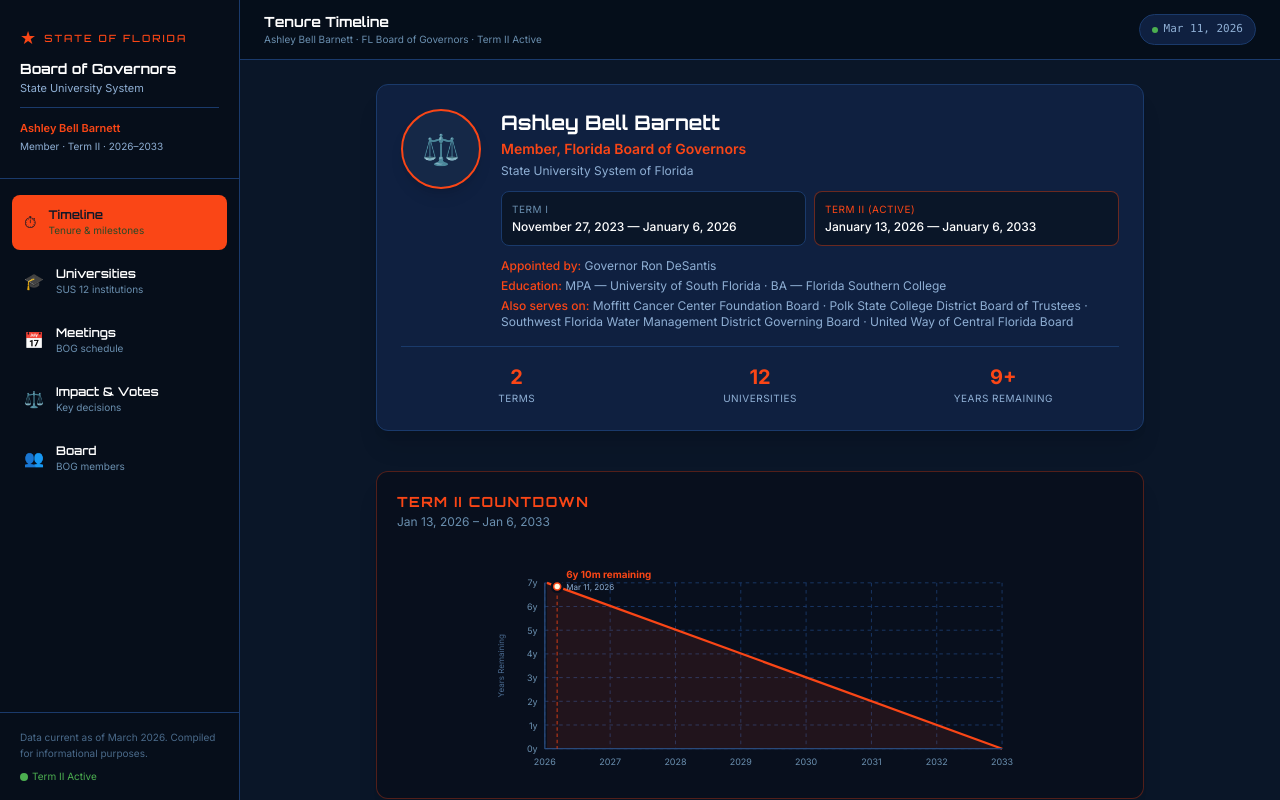
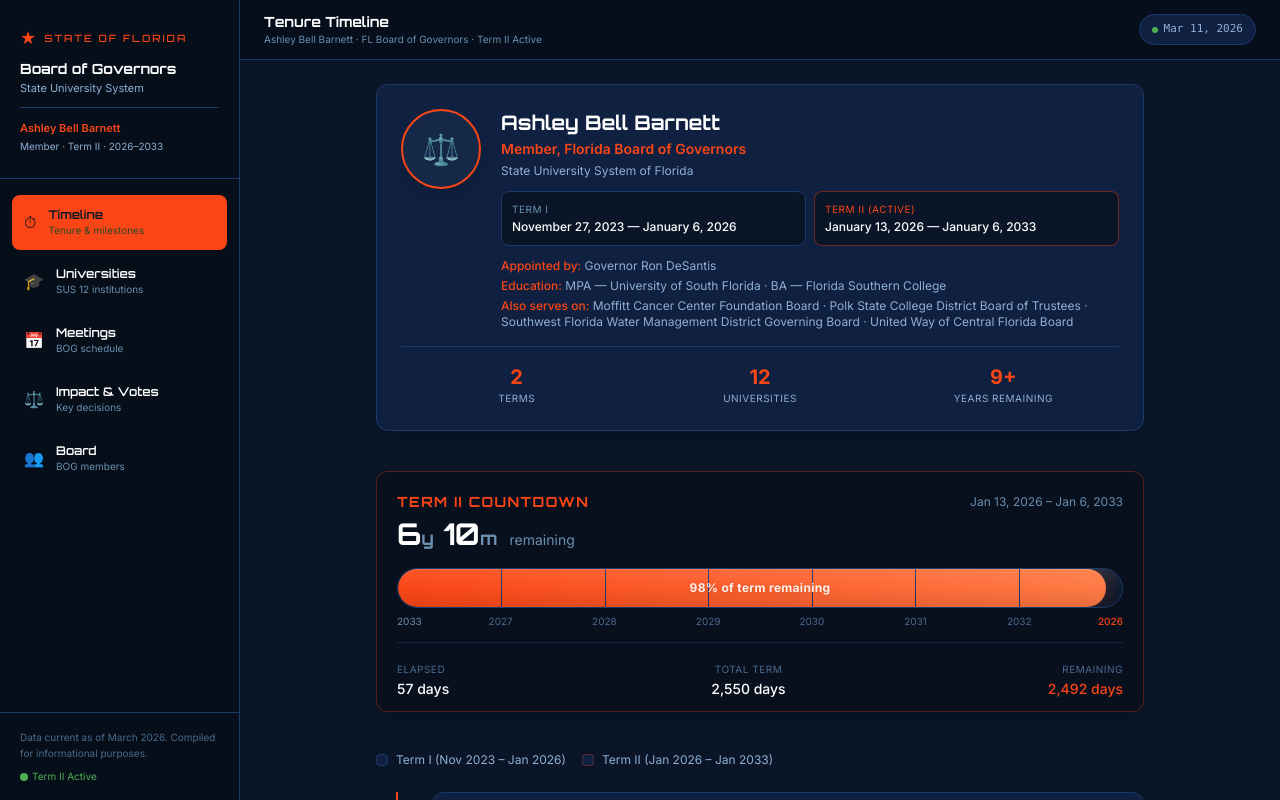
Before and after one commit to wesbenterprise/governor-bell-barnett, a Next.js app: page / in a window 1280 px wide. Shown: the top 800 px of the page. Built offline with nearby package versions, Linux system fonts and the light colour scheme.

Commit message:
Replace countdown chart with depleting horizontal thermometer bar
- Orange gradient fill depleting from right to left
- Year markers along the bar
- Big remaining time display (6y 10m)
- Elapsed/total/remaining stats below
- Glass highlight effect for depth

```diff
--- a/app/components/TermCountdown.tsx
+++ b/app/components/TermCountdown.tsx
@@ -2,220 +2,125 @@
 
 const TERM_START = new Date("2026-01-13");
 const TERM_END = new Date("2033-01-06");
-const TODAY = new Date("2026-03-11");
+const NOW = new Date();
 
-function getDecimalYear(date: Date): number {
-  const year = date.getFullYear();
-  const startOfYear = new Date(year, 0, 1).getTime();
-  const endOfYear = new Date(year + 1, 0, 1).getTime();
-  return year + (date.getTime() - startOfYear) / (endOfYear - startOfYear);
-}
+export default function TermCountdown() {
+  const totalMs = TERM_END.getTime() - TERM_START.getTime();
+  const elapsedMs = NOW.getTime() - TERM_START.getTime();
+  const remainingMs = totalMs - elapsedMs;
+  const pctElapsed = Math.min(Math.max(elapsedMs / totalMs, 0), 1);
+  const pctRemaining = 1 - pctElapsed;
 
-function getRemainingLabel(): string {
-  const totalMs = TERM_END.getTime() - TERM_START.getTime();
-  const elapsedMs = TODAY.getTime() - TERM_START.getTime();
-  const remainingMs = totalMs - elapsedMs;
   const totalDays = remainingMs / (1000 * 60 * 60 * 24);
   const years = Math.floor(totalDays / 365.25);
   const months = Math.round((totalDays % 365.25) / 30.44);
-  return `${years}y ${months}m remaining`;
-}
 
-export default function TermCountdown() {
-  const padLeft = 60;
-  const padRight = 30;
-  const padTop = 50;
-  const padBottom = 55;
-  const svgW = 600;
-  const svgH = 290;
-  const chartW = svgW - padLeft - padRight;
-  const chartH = svgH - padTop - padBottom;
-
-  const xScale = (decYear: number) =>
-    padLeft + ((decYear - 2026) / 7) * chartW;
-  const yScale = (remaining: number) =>
-    padTop + ((7 - remaining) / 7) * chartH;
-
-  const termStartDec = getDecimalYear(TERM_START);
-  const termEndDec = getDecimalYear(TERM_END);
-  const todayDec = getDecimalYear(TODAY);
-
-  const totalTermMs = TERM_END.getTime() - TERM_START.getTime();
-  const elapsedMs = TODAY.getTime() - TERM_START.getTime();
-  const todayRemaining = 7 * (1 - elapsedMs / totalTermMs);
-
-  const x1 = xScale(termStartDec);
-  const y1 = yScale(7);
-  const x2 = Math.min(xScale(termEndDec), svgW - padRight);
-  const y2 = yScale(0);
-  const xT = xScale(todayDec);
-  const yT = yScale(todayRemaining);
-  const chartBottom = svgH - padBottom;
-
-  const areaPath = `M ${x1} ${y1} L ${x2} ${y2} L ${x2} ${chartBottom} L ${x1} ${chartBottom} Z`;
-  const linePath = `M ${x1} ${y1} L ${x2} ${y2}`;
-
-  const remainingLabel = getRemainingLabel();
-  const yearTicks = [2026, 2027, 2028, 2029, 2030, 2031, 2032, 2033];
-  const yTicks = [0, 1, 2, 3, 4, 5, 6, 7];
-
-  // Position the today label to the right if close to left edge
-  const labelX = xT + 10;
-  const labelAnchor = "start";
+  const totalTermDays = totalMs / (1000 * 60 * 60 * 24);
+  const elapsedDays = Math.floor(elapsedMs / (1000 * 60 * 60 * 24));
 
   return (
     <div className="mb-10 rounded-xl border border-[#FA4616]/30 bg-[#080f1d] overflow-hidden shadow-xl">
-      <div className="px-5 pt-5 pb-2">
+      <div className="px-5 pt-5 pb-3">
+        <div className="flex items-center justify-between mb-1">
           <h3
-          className="text-sm font-bold text-[#FA4616] uppercase tracking-widest mb-0.5"
+            className="text-sm font-bold text-[#FA4616] uppercase tracking-widest"
             style={{ fontFamily: "var(--font-orbitron-var), Orbitron, sans-serif" }}
           >
             TERM II COUNTDOWN
           </h3>
-        <p className="text-xs text-[#6a8faf]">Jan 13, 2026 – Jan 6, 2033</p>
+          <span className="text-xs text-[#6a8faf]">
+            Jan 13, 2026 – Jan 6, 2033
+          </span>
         </div>
 
-      <svg
-        viewBox={`0 0 ${svgW} ${svgH}`}
-        className="w-full"
-        style={{ maxHeight: 260, display: "block" }}
+        {/* Big remaining number */}
+        <div className="flex items-baseline gap-3 mb-4">
+          <span
+            className="text-3xl font-bold text-white"
+            style={{ fontFamily: "var(--font-orbitron-var), Orbitron, sans-serif" }}
           >
-        {/* Horizontal grid lines */}
-        {yTicks.map((y) => (
-          <line
-            key={`grid-y-${y}`}
-            x1={padLeft}
-            y1={yScale(y)}
-            x2={svgW - padRight}
-            y2={yScale(y)}
-            stroke="#1a3a6b"
-            strokeWidth="1"
-            strokeDasharray="4,4"
-          />
-        ))}
+            {years}
+            <span className="text-lg text-[#6a8faf]">y</span>{" "}
+            {months}
+            <span className="text-lg text-[#6a8faf]">m</span>
+          </span>
+          <span className="text-sm text-[#6a8faf]">remaining</span>
+        </div>
 
-        {/* Vertical grid lines */}
-        {yearTicks.map((yr) => (
-          <line
-            key={`grid-x-${yr}`}
-            x1={xScale(yr)}
-            y1={padTop}
-            x2={xScale(yr)}
-            y2={chartBottom}
-            stroke="#1a3a6b"
-            strokeWidth="1"
-            strokeDasharray="4,4"
-          />
-        ))}
-
-        {/* Area fill */}
-        <path d={areaPath} fill="#FA4616" fillOpacity="0.10" />
-
-        {/* Line */}
-        <path d={linePath} stroke="#FA4616" strokeWidth="2.5" fill="none" />
-
-        {/* Axes */}
-        <line
-          x1={padLeft}
-          y1={chartBottom}
-          x2={svgW - padRight}
-          y2={chartBottom}
-          stroke="#2a4a7b"
-          strokeWidth="1.5"
-        />
-        <line
-          x1={padLeft}
-          y1={padTop}
-          x2={padLeft}
-          y2={chartBottom}
-          stroke="#2a4a7b"
-          strokeWidth="1.5"
+        {/* Thermometer bar */}
+        <div className="relative w-full h-10 rounded-full bg-[#0d1a2e] border border-[#1a3a6b] overflow-hidden">
+          {/* Remaining fill (depleting from right) */}
+          <div
+            className="absolute inset-y-0 left-0 rounded-full transition-all duration-1000"
+            style={{
+              width: `${pctRemaining * 100}%`,
+              background: `linear-gradient(90deg, #FA4616, #FF7A45)`,
+              boxShadow: "0 0 20px rgba(250, 70, 22, 0.3), inset 0 1px 0 rgba(255,255,255,0.15)",
+            }}
           />
 
-        {/* Today vertical dashed line */}
-        <line
-          x1={xT}
-          y1={padTop}
-          x2={xT}
-          y2={chartBottom}
-          stroke="#FA4616"
-          strokeWidth="1.5"
-          strokeDasharray="4,3"
-          strokeOpacity="0.6"
+          {/* Year markers */}
+          {[1, 2, 3, 4, 5, 6].map((yr) => {
+            const markerPct = (yr / 7) * 100;
+            return (
+              <div
+                key={yr}
+                className="absolute top-0 bottom-0 w-px bg-[#1a3a6b]"
+                style={{ left: `${100 - markerPct}%` }}
+              />
+            );
+          })}
+
+          {/* Glass highlight */}
+          <div
+            className="absolute inset-0 rounded-full"
+            style={{
+              background: "linear-gradient(180deg, rgba(255,255,255,0.08) 0%, transparent 50%, rgba(0,0,0,0.1) 100%)",
+            }}
           />
 
-        {/* Today dot */}
-        <circle
-          cx={xT}
-          cy={yT}
-          r="6"
-          fill="#FA4616"
-          stroke="#080f1d"
-          strokeWidth="2.5"
-        />
-        <circle cx={xT} cy={yT} r="3" fill="#fff8e1" />
+          {/* Remaining text inside bar */}
+          <div className="absolute inset-0 flex items-center justify-center">
+            <span className="text-xs font-bold text-white/90 drop-shadow-sm tracking-wide">
+              {Math.round(pctRemaining * 100)}% of term remaining
+            </span>
+          </div>
+        </div>
 
-        {/* Today label */}
-        <text
-          x={labelX}
-          y={yT - 10}
-          fill="#FA4616"
-          fontSize="11"
-          fontWeight="bold"
-          textAnchor={labelAnchor}
+        {/* Year labels under the bar */}
+        <div className="relative w-full mt-1.5 h-4">
+          <span className="absolute left-0 text-[10px] text-[#6a8faf]">2033</span>
+          {[1, 2, 3, 4, 5, 6].map((yr) => {
+            const labelPct = (yr / 7) * 100;
+            return (
+              <span
+                key={yr}
+                className="absolute text-[10px] text-[#4a6a8f] -translate-x-1/2"
+                style={{ left: `${100 - labelPct}%` }}
               >
-          {remainingLabel}
-        </text>
-        <text
-          x={labelX}
-          y={yT + 4}
-          fill="#8fafd4"
-          fontSize="9"
-          textAnchor={labelAnchor}
-        >
-          Mar 11, 2026
-        </text>
+                {2033 - yr}
+              </span>
+            );
+          })}
+          <span className="absolute right-0 text-[10px] text-[#FA4616] font-medium">2026</span>
+        </div>
 
-        {/* X axis labels */}
-        {yearTicks.map((yr) => (
-          <text
-            key={`x-label-${yr}`}
-            x={xScale(yr)}
-            y={chartBottom + 18}
-            fill="#6a8faf"
-            fontSize="10"
-            textAnchor="middle"
-          >
-            {yr}
-          </text>
-        ))}
-
-        {/* Y axis labels */}
-        {yTicks.map((y) => (
-          <text
-            key={`y-label-${y}`}
-            x={padLeft - 8}
-            y={yScale(y) + 4}
-            fill="#6a8faf"
-            fontSize="10"
-            textAnchor="end"
-          >
-            {y}y
-          </text>
-        ))}
-
-        {/* Y axis title */}
-        <text
-          x={14}
-          y={padTop + chartH / 2}
-          fill="#4a6a8f"
-          fontSize="9"
-          textAnchor="middle"
-          transform={`rotate(-90, 14, ${padTop + chartH / 2})`}
-        >
-          Years Remaining
-        </text>
-      </svg>
+        {/* Stats row */}
+        <div className="flex justify-between mt-3 pt-3 border-t border-[#1a3a6b]/50">
+          <div>
+            <span className="text-[10px] uppercase tracking-wider text-[#4a6a8f]">Elapsed</span>
+            <p className="text-sm text-white font-medium">{elapsedDays} days</p>
+          </div>
+          <div className="text-center">
+            <span className="text-[10px] uppercase tracking-wider text-[#4a6a8f]">Total Term</span>
+            <p className="text-sm text-white font-medium">{Math.round(totalTermDays).toLocaleString()} days</p>
+          </div>
+          <div className="text-right">
+            <span className="text-[10px] uppercase tracking-wider text-[#4a6a8f]">Remaining</span>
+            <p className="text-sm text-[#FA4616] font-medium">{Math.round(totalDays).toLocaleString()} days</p>
+          </div>
+        </div>
+      </div>
     </div>
   );
 }
```
Lines whose indentation alone changed are shown as unchanged.
